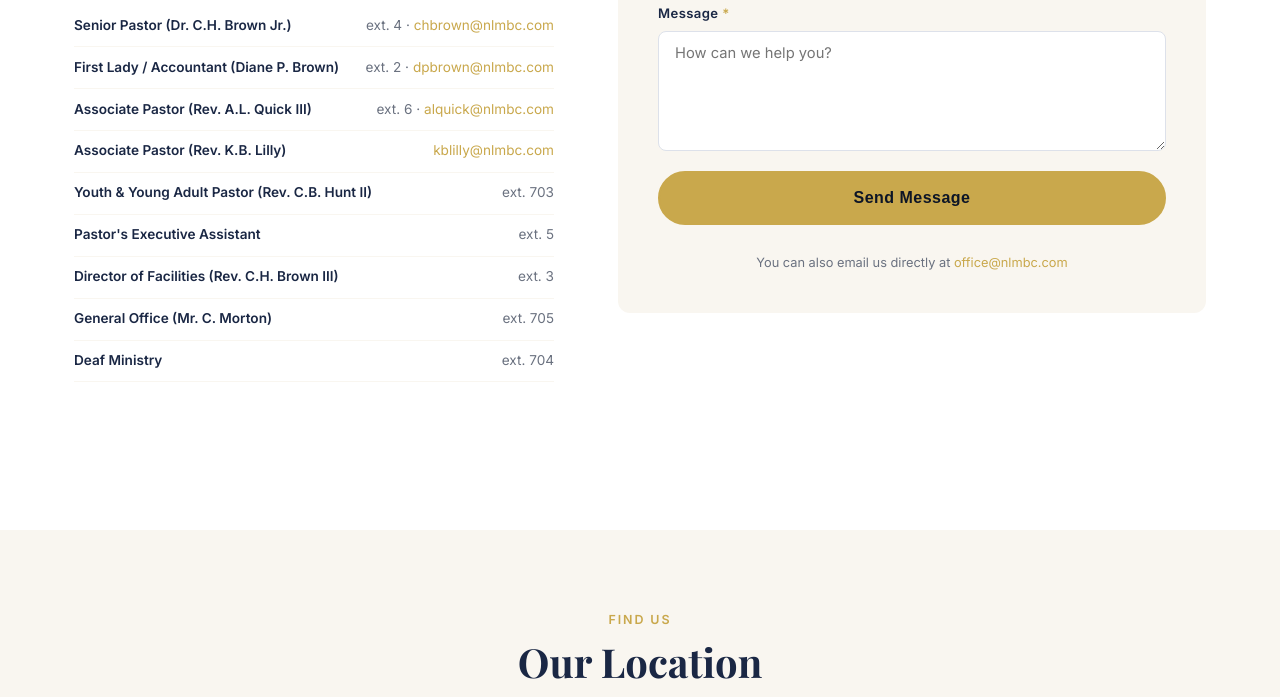
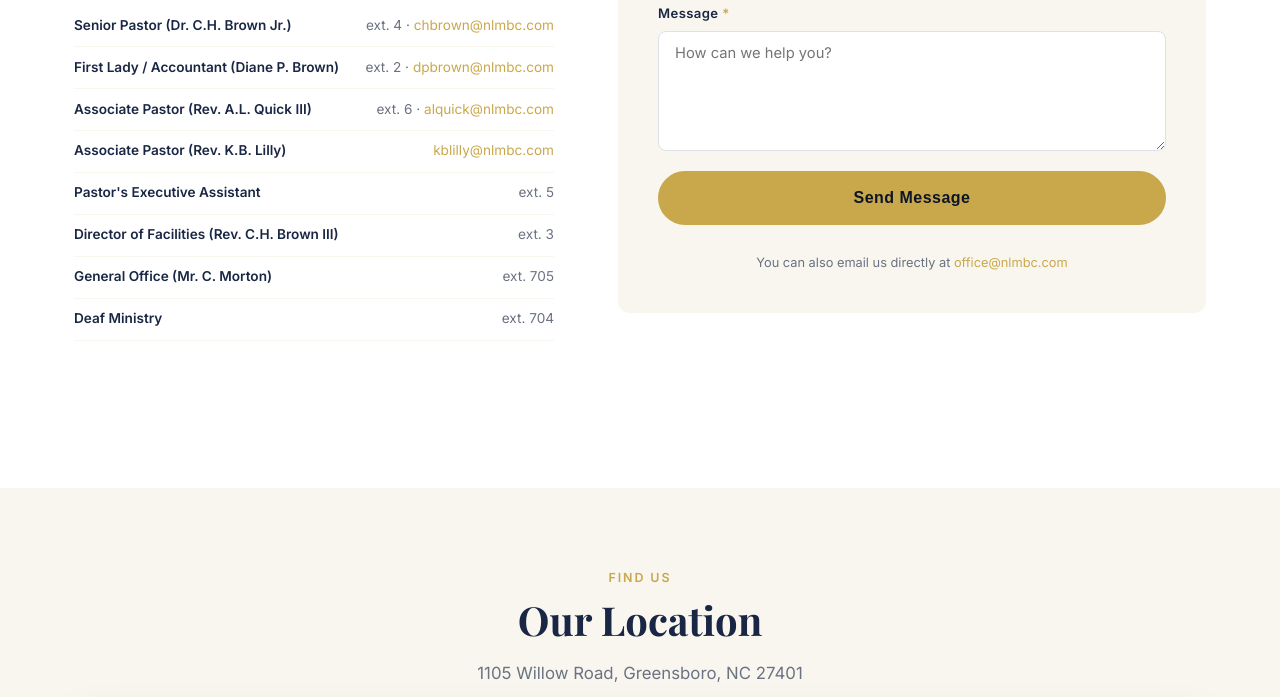
Before and after one commit to deja60/nlmbc-web, a website: page contact.html in a window 1280 px wide. Shown: the part 1153-1850 px from the top of the page. Drawn offline with nearby package versions, Linux system fonts and the light colour scheme.

Commit message:
Remove Youth & Young Adult Pastor contact information from the contact page

```diff
--- a/contact.html
+++ b/contact.html
@@ -112,10 +112,6 @@
           <div class="dir-item">
             <strong>Associate Pastor (Rev. K.B. Lilly)</strong>
             <span><a href="mailto:kblilly@nlmbc.com">kblilly@nlmbc.com</a></span>
-          </div>
-          <div class="dir-item">
-            <strong>Youth &amp; Young Adult Pastor (Rev. C.B. Hunt II)</strong>
-            <span>ext. 703</span>
           </div>
           <div class="dir-item">
             <strong>Pastor's Executive Assistant</strong>
```
